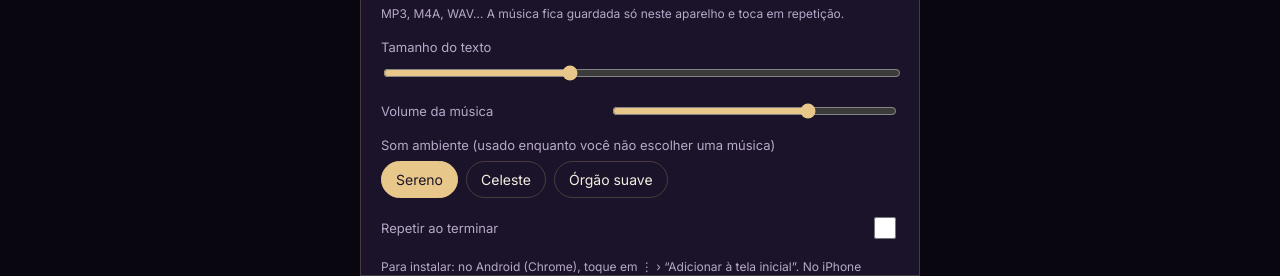
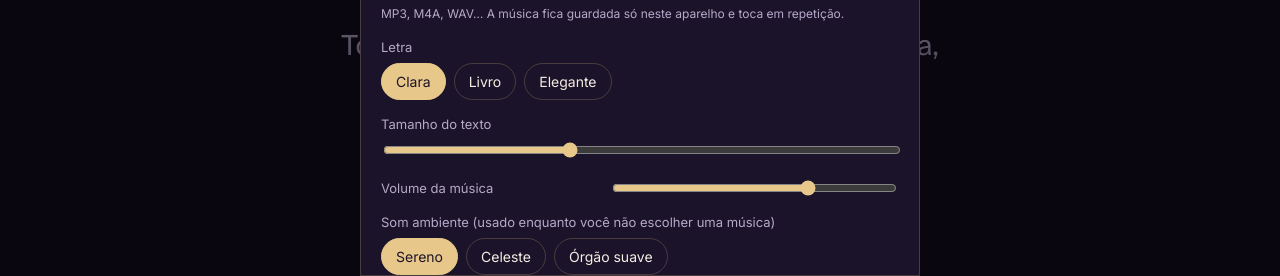
Before and after one commit to Focalizecanva/Oracao, a plain HTML site: page index.html in a window 1280 px wide. Shown: the part 524-800 px from the top of the page. Drawn offline with nearby package versions, Linux system fonts and the light colour scheme.

Commit message:
Mostra duração e tempo restante; letra mais legível com opção de fonte
Co-Authored-By: Claude Opus 5.5 <noreply@anthropic.com>
Claude-Session: https://claude.ai/code/session_01KdjtB5YrPjLHZ5L7HVJCJb

```diff
--- a/index.html
+++ b/index.html
@@ -14,12 +14,12 @@
 <link rel="apple-touch-icon" href="apple-touch-icon.png">
 <link rel="preconnect" href="https://fonts.googleapis.com">
 <link rel="preconnect" href="https://fonts.gstatic.com" crossorigin>
-<link href="https://fonts.googleapis.com/css2?family=Cormorant+Garamond:ital,wght@0,400;0,500;1,400&family=Inter:wght@400;500&display=swap" rel="stylesheet">
+<link href="https://fonts.googleapis.com/css2?family=Atkinson+Hyperlegible:ital,wght@0,400;0,700;1,400&family=Merriweather:ital,wght@0,400;0,700;1,400&family=Cormorant+Garamond:ital,wght@0,400;0,500;1,400&family=Inter:wght@400;500&display=swap" rel="stylesheet">
 <style>
   :root{
     --bg1:#120d1f; --bg2:#2a1b3d; --gold:#e8c88a; --text:#f4ede1; --muted:#b7a9c9;
     --panel:rgba(20,14,32,.82); --line:rgba(232,200,138,.22);
-    --size:30px;
+    --size:30px; --font:"Atkinson Hyperlegible",Verdana,sans-serif; --lh:1.6; --weight:400;
   }
   *{box-sizing:border-box;-webkit-tap-highlight-color:transparent}
   html,body{margin:0;height:100%;overflow:hidden;background:var(--bg1);color:var(--text);
@@ -35,7 +35,7 @@
             mask-image:linear-gradient(transparent 0, #000 22%, #000 70%, transparent 100%)}
   #stage::-webkit-scrollbar{display:none}
   #text{max-width:720px;margin:0 auto;padding:55vh 28px 75vh;
-    font-family:"Cormorant Garamond",Georgia,serif;font-size:var(--size);line-height:1.55;
+    font-family:var(--font);font-size:var(--size);line-height:var(--lh);font-weight:var(--weight);color:#fffaf0;
     text-align:center;white-space:pre-wrap}
   #text h1{font-weight:500;font-size:1.25em;color:var(--gold);letter-spacing:.02em;margin:0 0 1.2em}
   #text .amen{color:var(--gold);font-style:italic;margin-top:1.4em}
@@ -61,6 +61,8 @@
   .grow{flex:1;min-width:0}
   .lbl{display:flex;justify-content:space-between;font-size:12px;color:var(--muted);margin-bottom:6px}
   input[type=range]{width:100%;accent-color:var(--gold)}
+  #time{display:flex;justify-content:space-between;font-size:12px;color:var(--muted);margin-top:6px;font-variant-numeric:tabular-nums}
+  #time b{color:var(--gold);font-weight:500}
   #progress{height:3px;background:rgba(255,255,255,.08);border-radius:3px;margin-top:10px;overflow:hidden}
   #progress i{display:block;height:100%;width:0;background:var(--gold)}
   .hide-ui header,.hide-ui footer{opacity:0;pointer-events:none}
@@ -121,6 +123,7 @@
       <div class="lbl"><span>Velocidade</span><span id="speedVal">Calma</span></div>
       <input type="range" id="speed" min="8" max="80" value="28">
       <div id="progress"><i></i></div>
+      <div id="time"><span id="tLeft">Falta 0:00</span><span>Duração <b id="tTotal">0:00</b></span></div>
     </div>
   </div>
 </footer>
@@ -142,6 +145,10 @@
       </div>
       <input type="file" id="trackFile" accept="audio/*" hidden>
       <p class="hint" style="margin:8px 0 0">MP3, M4A, WAV… A música fica guardada só neste aparelho e toca em repetição.</p>
+    </div>
+    <div class="row">
+      <label>Letra</label>
+      <div class="chips" id="fontChips"></div>
     </div>
     <div class="row">
       <label>Tamanho do texto</label>
@@ -176,6 +183,7 @@ let state = {
   size: store.get("size",30),
   vol: store.get("vol",70),
   mood: store.get("mood","sereno"),
+  font: store.get("font","clara"),
   loop: store.get("loop",false),
   music: store.get("music",true)
 };
@@ -210,7 +218,15 @@ function tick(t){
   stage.scrollTop = pos; updateProgress();
   raf = requestAnimationFrame(tick);
 }
+function fmt(sec){sec=Math.max(0,Math.round(sec));const m=Math.floor(sec/60),s=sec%60;return m+":"+String(s).padStart(2,"0")}
+function updateTime(){
+  const m=maxScroll(), sp=state.speed||1;
+  $("#tTotal").textContent=fmt(m/sp);
+  $("#tLeft").textContent="Falta "+fmt((m-stage.scrollTop)/sp);
+}
+window.addEventListener("resize",updateTime);
 function updateProgress(){
+  updateTime();
   const m=maxScroll(); $("#progress i").style.width = (m>0? Math.min(100,stage.scrollTop/m*100):0)+"%";
 }
 stage.addEventListener("scroll",()=>{ if(!playing){pos=stage.scrollTop;} updateProgress(); },{passive:true});
@@ -249,7 +265,7 @@ stage.addEventListener("click",()=>{ document.body.classList.toggle("hide-ui");
 const speedEl=$("#speed");
 function speedLabel(v){return v<18?"Muito lenta":v<34?"Calma":v<55?"Normal":"Rápida"}
 speedEl.value=state.speed; $("#speedVal").textContent=speedLabel(state.speed);
-speedEl.addEventListener("input",()=>{state.speed=+speedEl.value;$("#speedVal").textContent=speedLabel(state.speed);store.set("speed",state.speed)});
+speedEl.addEventListener("input",()=>{state.speed=+speedEl.value;$("#speedVal").textContent=speedLabel(state.speed);store.set("speed",state.speed);updateTime()});
 
 /* ---------- Tela ligada ---------- */
 let wake=null;
@@ -396,6 +412,8 @@ function openSheet(){
   pause();
   const moodNames={}; Object.entries(MOODS).forEach(([k,v])=>moodNames[k]=v.name);
   chips($("#moodChips"), moodNames, state.mood, k=>{state.mood=k;store.set("mood",k);});
+  const fontNames={}; Object.entries(FONTS).forEach(([k,v])=>fontNames[k]=v.name);
+  chips($("#fontChips"), fontNames, state.font, k=>{state.font=k;store.set("font",k);applyFont();});
   $("#custom").value=state.custom; $("#size").value=state.size; $("#vol").value=state.vol; $("#loop").checked=state.loop;
   $("#sheet").classList.add("open");
 }
@@ -409,9 +427,20 @@ $("#saveCustom").onclick=()=>{
   state.custom=$("#custom").value.trim(); store.set("custom",state.custom); render();
   $("#sheet").classList.remove("open");
 };
-function applySize(){document.documentElement.style.setProperty("--size",state.size+"px")}
+const FONTS = {
+  clara:    {name:"Clara",    css:'"Atkinson Hyperlegible",Verdana,sans-serif', lh:1.6, w:400},
+  livro:    {name:"Livro",    css:'Merriweather,Georgia,serif', lh:1.75, w:400},
+  elegante: {name:"Elegante", css:'"Cormorant Garamond",Georgia,serif', lh:1.55, w:500}
+};
+function applyFont(){
+  const f=FONTS[state.font]||FONTS.clara, r=document.documentElement.style;
+  r.setProperty("--font",f.css); r.setProperty("--lh",f.lh); r.setProperty("--weight",f.w);
+  requestAnimationFrame(updateTime);
+}
+function applySize(){document.documentElement.style.setProperty("--size",state.size+"px");requestAnimationFrame(updateTime)}
 
-applySize(); paintMusicBtn(); render();
+applyFont(); applySize(); paintMusicBtn(); render();
+try{document.fonts.ready.then(updateTime)}catch(e){}
 if(!state.custom) setTimeout(openSheet, 400);
 
 /* ---------- Instalável / funciona offline ---------- */
--- a/sw.js
+++ b/sw.js
@@ -1,4 +1,4 @@
-const CACHE = "oracao-v1";
+const CACHE = "oracao-v3";
 const FILES = ["./", "./index.html", "./manifest.json", "./icon-192.png", "./icon-512.png", "./apple-touch-icon.png"];
 self.addEventListener("install", e => { e.waitUntil(caches.open(CACHE).then(c => c.addAll(FILES))); self.skipWaiting(); });
 self.addEventListener("activate", e => { e.waitUntil(caches.keys().then(ks => Promise.all(ks.filter(k => k !== CACHE).map(k => caches.delete(k))))); self.clients.claim(); });
```
